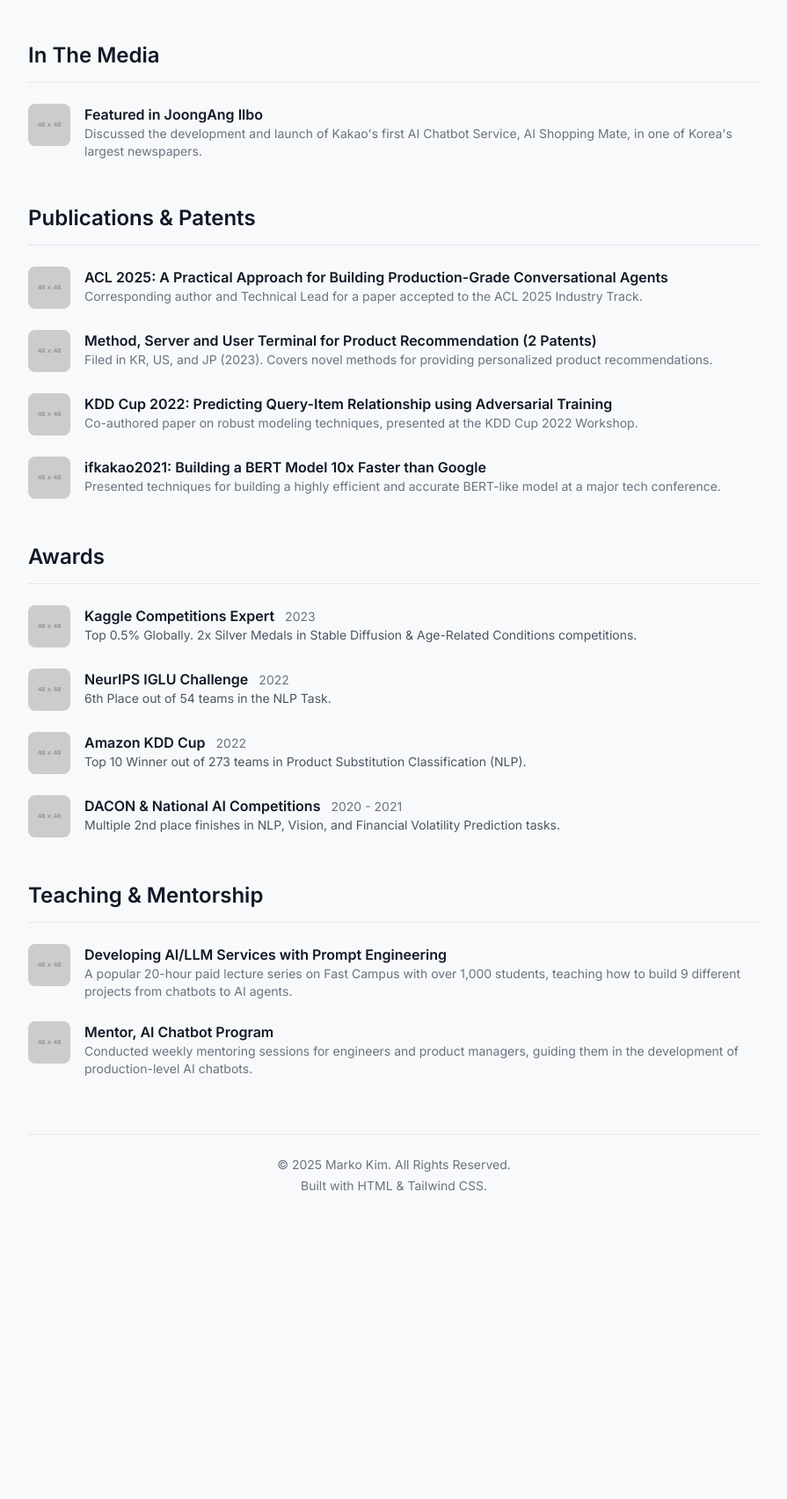
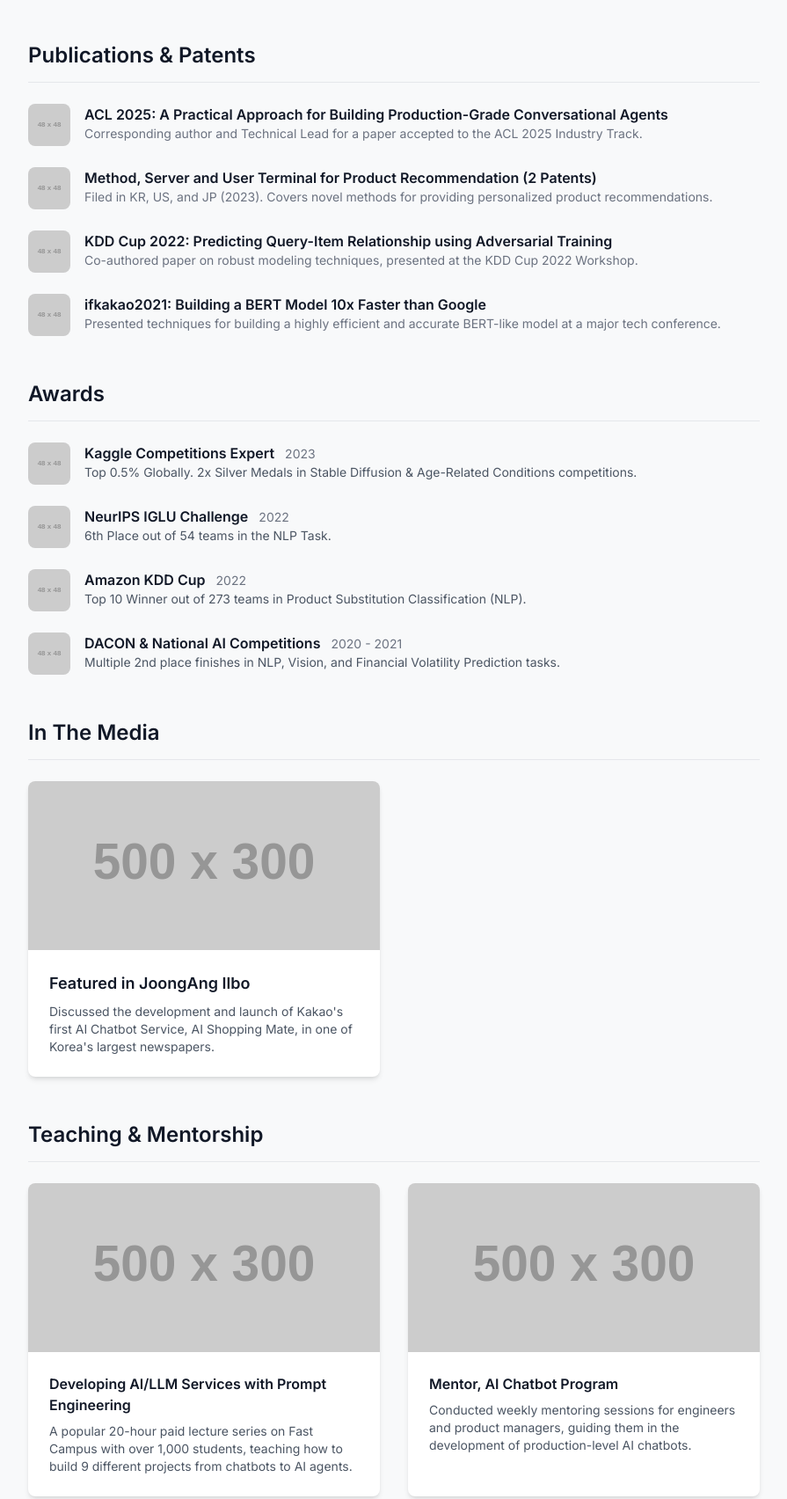
Before and after one commit to rein20/rein20.github.io, a plain HTML site: page index.html in a window 1280 px wide. Shown: the part 1274-2978 px from the top of the page at 88% size, without its empty margins (192-1087 px from the left). Before the commit the page ends 2688 px from the top, so only its background shows below. Drawn offline with nearby package versions, Linux system fonts and the light colour scheme; placeholder pictures from the web are drawn by us.

Commit message:
Change so that we can embed images and set up fallback placeholders

```diff
--- a/index.html
+++ b/index.html
@@ -109,30 +109,13 @@
                 </div>
             </section>
 
-            <!-- In The Media Section -->
-            <section class="mb-12">
-                <h2 class="section-title">In The Media</h2>
-                <div class="space-y-6">
-                    <!-- Media Item 1 -->
-                    <div class="flex items-start space-x-4">
-                        <img src="https://placehold.co/48x48/1d4ed8/ffffff?text=J" alt="JoongAng Ilbo Logo" class="w-12 h-12 rounded-lg flex-shrink-0">
-                        <div>
-                            <h3 class="font-semibold text-gray-900">
-                                <a href="#" target="_blank" class="hover:underline">Featured in JoongAng Ilbo</a>
-                            </h3>
-                            <p class="text-sm text-gray-500">Discussed the development and launch of Kakao's first AI Chatbot Service, AI Shopping Mate, in one of Korea's largest newspapers.</p>
-                        </div>
-                    </div>
-                </div>
-            </section>
-
             <!-- Publications & Patents Section -->
             <section class="mb-12">
                 <h2 class="section-title">Publications & Patents</h2>
                 <div class="space-y-6">
                     <!-- Publication Item 1 -->
                     <div class="flex items-start space-x-4">
-                        <img src="https://placehold.co/48x48/1f2937/ffffff?text=P" alt="Publication Logo" class="w-12 h-12 rounded-lg flex-shrink-0">
+                        <img src="images/publication-logo-1.png" alt="Publication Logo" class="w-12 h-12 rounded-lg flex-shrink-0" onerror="this.onerror=null;this.src='https://placehold.co/48x48/1f2937/ffffff?text=P';">
                         <div>
                             <h3 class="font-semibold text-gray-900">
                                 <a href="https://arxiv.org/abs/2505.23006v1" target="_blank" class="hover:underline">ACL 2025: A Practical Approach for Building Production-Grade Conversational Agents</a>
@@ -142,7 +125,7 @@
                     </div>
                      <!-- Patent Item 1 -->
                     <div class="flex items-start space-x-4">
-                        <img src="https://placehold.co/48x48/6d28d9/ffffff?text=P" alt="Patent Logo" class="w-12 h-12 rounded-lg flex-shrink-0">
+                        <img src="images/patent-logo.png" alt="Patent Logo" class="w-12 h-12 rounded-lg flex-shrink-0" onerror="this.onerror=null;this.src='https://placehold.co/48x48/6d28d9/ffffff?text=P';">
                         <div>
                             <h3 class="font-semibold text-gray-900">Method, Server and User Terminal for Product Recommendation (2 Patents)</h3>
                             <p class="text-sm text-gray-500">Filed in KR, US, and JP (2023). Covers novel methods for providing personalized product recommendations.</p>
@@ -150,7 +133,7 @@
                     </div>
                     <!-- Publication Item 2 -->
                     <div class="flex items-start space-x-4">
-                        <img src="https://placehold.co/48x48/1f2937/ffffff?text=P" alt="Publication Logo" class="w-12 h-12 rounded-lg flex-shrink-0">
+                        <img src="images/publication-logo-2.png" alt="Publication Logo" class="w-12 h-12 rounded-lg flex-shrink-0" onerror="this.onerror=null;this.src='https://placehold.co/48x48/1f2937/ffffff?text=P';">
                         <div>
                             <h3 class="font-semibold text-gray-900">
                                 <a href="https://amazonkddcup.github.io/" target="_blank" class="hover:underline">KDD Cup 2022: Predicting Query-Item Relationship using Adversarial Training</a>
@@ -160,7 +143,7 @@
                     </div>
                     <!-- Publication Item 3 -->
                     <div class="flex items-start space-x-4">
-                        <img src="https://placehold.co/48x48/1f2937/ffffff?text=P" alt="Publication Logo" class="w-12 h-12 rounded-lg flex-shrink-0">
+                        <img src="images/publication-logo-3.png" alt="Publication Logo" class="w-12 h-12 rounded-lg flex-shrink-0" onerror="this.onerror=null;this.src='https://placehold.co/48x48/1f2937/ffffff?text=P';">
                         <div>
                             <h3 class="font-semibold text-gray-900">
                                 <a href="#" class="hover:underline">ifkakao2021: Building a BERT Model 10x Faster than Google</a>
@@ -177,7 +160,7 @@
                 <div class="space-y-6">
                     <!-- Award Item 1 -->
                     <div class="flex items-start space-x-4">
-                        <img src="https://placehold.co/48x48/f59e0b/ffffff?text=K" alt="Kaggle Logo" class="w-12 h-12 rounded-lg flex-shrink-0">
+                        <img src="images/kaggle-logo.png" alt="Kaggle Logo" class="w-12 h-12 rounded-lg flex-shrink-0" onerror="this.onerror=null;this.src='https://placehold.co/48x48/f59e0b/ffffff?text=K';">
                         <div>
                             <h3 class="font-semibold text-gray-900">Kaggle Competitions Expert <span class="text-sm font-normal text-gray-500 ml-2">2023</span></h3>
                             <p class="text-sm text-gray-600">Top 0.5% Globally. 2x Silver Medals in Stable Diffusion & Age-Related Conditions competitions.</p>
@@ -185,7 +168,7 @@
                     </div>
                     <!-- Award Item 2 -->
                     <div class="flex items-start space-x-4">
-                        <img src="https://placehold.co/48x48/f59e0b/ffffff?text=N" alt="NeurIPS Logo" class="w-12 h-12 rounded-lg flex-shrink-0">
+                        <img src="images/neurips-logo.png" alt="NeurIPS Logo" class="w-12 h-12 rounded-lg flex-shrink-0" onerror="this.onerror=null;this.src='https://placehold.co/48x48/f59e0b/ffffff?text=N';">
                         <div>
                             <h3 class="font-semibold text-gray-900">NeurIPS IGLU Challenge <span class="text-sm font-normal text-gray-500 ml-2">2022</span></h3>
                             <p class="text-sm text-gray-600">6th Place out of 54 teams in the NLP Task.</p>
@@ -193,7 +176,7 @@
                     </div>
                      <!-- Award Item 3 -->
                     <div class="flex items-start space-x-4">
-                        <img src="https://placehold.co/48x48/f59e0b/ffffff?text=A" alt="Amazon Logo" class="w-12 h-12 rounded-lg flex-shrink-0">
+                        <img src="images/amazon-logo.png" alt="Amazon Logo" class="w-12 h-12 rounded-lg flex-shrink-0" onerror="this.onerror=null;this.src='https://placehold.co/48x48/f59e0b/ffffff?text=A';">
                         <div>
                             <h3 class="font-semibold text-gray-900">Amazon KDD Cup <span class="text-sm font-normal text-gray-500 ml-2">2022</span></h3>
                             <p class="text-sm text-gray-600">Top 10 Winner out of 273 teams in Product Substitution Classification (NLP).</p>
@@ -201,7 +184,7 @@
                     </div>
                     <!-- Award Item 4 -->
                      <div class="flex items-start space-x-4">
-                        <img src="https://placehold.co/48x48/f59e0b/ffffff?text=D" alt="DACON Logo" class="w-12 h-12 rounded-lg flex-shrink-0">
+                        <img src="images/dacon-logo.png" alt="DACON Logo" class="w-12 h-12 rounded-lg flex-shrink-0" onerror="this.onerror=null;this.src='https://placehold.co/48x48/f59e0b/ffffff?text=D';">
                         <div>
                             <h3 class="font-semibold text-gray-900">DACON & National AI Competitions <span class="text-sm font-normal text-gray-500 ml-2">2020 - 2021</span></h3>
                             <p class="text-sm text-gray-600">Multiple 2nd place finishes in NLP, Vision, and Financial Volatility Prediction tasks.</p>
@@ -210,28 +193,50 @@
                 </div>
             </section>
 
+            <!-- In The Media Section -->
+            <section class="mb-12">
+                <h2 class="section-title">In The Media</h2>
+                <div class="grid md:grid-cols-2 gap-8">
+                    <div class="bg-white rounded-lg shadow-md overflow-hidden hover:shadow-xl transition-shadow duration-300">
+                        <a href="#" target="_blank">
+                            <img src="images/media-appearance.png" alt="Featured in JoongAng Ilbo" class="w-full h-48 object-cover" onerror="this.onerror=null;this.src='https://placehold.co/500x300/1d4ed8/ffffff?text=Media+Appearance';">
+                        </a>
+                        <div class="p-6">
+                            <h3 class="font-semibold text-gray-900 text-lg">
+                                <a href="#" target="_blank" class="hover:underline">Featured in JoongAng Ilbo</a>
+                            </h3>
+                            <p class="text-sm text-gray-600 mt-2">Discussed the development and launch of Kakao's first AI Chatbot Service, AI Shopping Mate, in one of Korea's largest newspapers.</p>
+                        </div>
+                    </div>
+                </div>
+            </section>
+
              <!-- Teaching & Mentorship Section -->
             <section class="mb-12">
                 <h2 class="section-title">Teaching & Mentorship</h2>
-                <div class="space-y-6">
-                     <!-- Teaching Item 1 -->
-                    <div class="flex items-start space-x-4">
-                        <img src="https://placehold.co/48x48/db2777/ffffff?text=L" alt="Lecture Logo" class="w-12 h-12 rounded-lg flex-shrink-0">
-                        <div>
+                <div class="grid md:grid-cols-2 gap-8">
+                    <!-- Card 1: Lecture -->
+                    <div class="bg-white rounded-lg shadow-md overflow-hidden hover:shadow-xl transition-shadow duration-300">
+                        <a href="https://fastcampus.co.kr/pages/75232" target="_blank">
+                            <img src="images/lecture-series.png" alt="Lecture Series Image" class="w-full h-48 object-cover" onerror="this.onerror=null;this.src='https://placehold.co/500x300/db2777/ffffff?text=Lecture+Series';">
+                        </a>
+                        <div class="p-6">
                             <h3 class="font-semibold text-gray-900">
                                 <a href="https://fastcampus.co.kr/pages/75232" target="_blank" class="hover:underline">Developing AI/LLM Services with Prompt Engineering</a>
                             </h3>
-                            <p class="text-sm text-gray-500">A popular 20-hour paid lecture series on Fast Campus with over 1,000 students, teaching how to build 9 different projects from chatbots to AI agents.</p>
+                            <p class="text-sm text-gray-600 mt-2">A popular 20-hour paid lecture series on Fast Campus with over 1,000 students, teaching how to build 9 different projects from chatbots to AI agents.</p>
                         </div>
                     </div>
-                    <!-- Teaching Item 2 -->
-                    <div class="flex items-start space-x-4">
-                        <img src="https://placehold.co/48x48/8b5cf6/ffffff?text=M" alt="Mentorship Logo" class="w-12 h-12 rounded-lg flex-shrink-0">
-                        <div>
-                            <h3 class="font-semibold text-gray-900">
+                    <!-- Card 2: Mentorship -->
+                    <div class="bg-white rounded-lg shadow-md overflow-hidden hover:shadow-xl transition-shadow duration-300">
+                        <a href="#">
+                            <img src="images/mentorship-program.png" alt="Mentorship Program Image" class="w-full h-48 object-cover" onerror="this.onerror=null;this.src='https://placehold.co/500x300/8b5cf6/ffffff?text=Mentorship+Program';">
+                        </a>
+                        <div class="p-6">
+                             <h3 class="font-semibold text-gray-900">
                                 <a href="#" class="hover:underline">Mentor, AI Chatbot Program</a>
                             </h3>
-                            <p class="text-sm text-gray-500">Conducted weekly mentoring sessions for engineers and product managers, guiding them in the development of production-level AI chatbots.</p>
+                            <p class="text-sm text-gray-600 mt-2">Conducted weekly mentoring sessions for engineers and product managers, guiding them in the development of production-level AI chatbots.</p>
                         </div>
                     </div>
                 </div>
```
